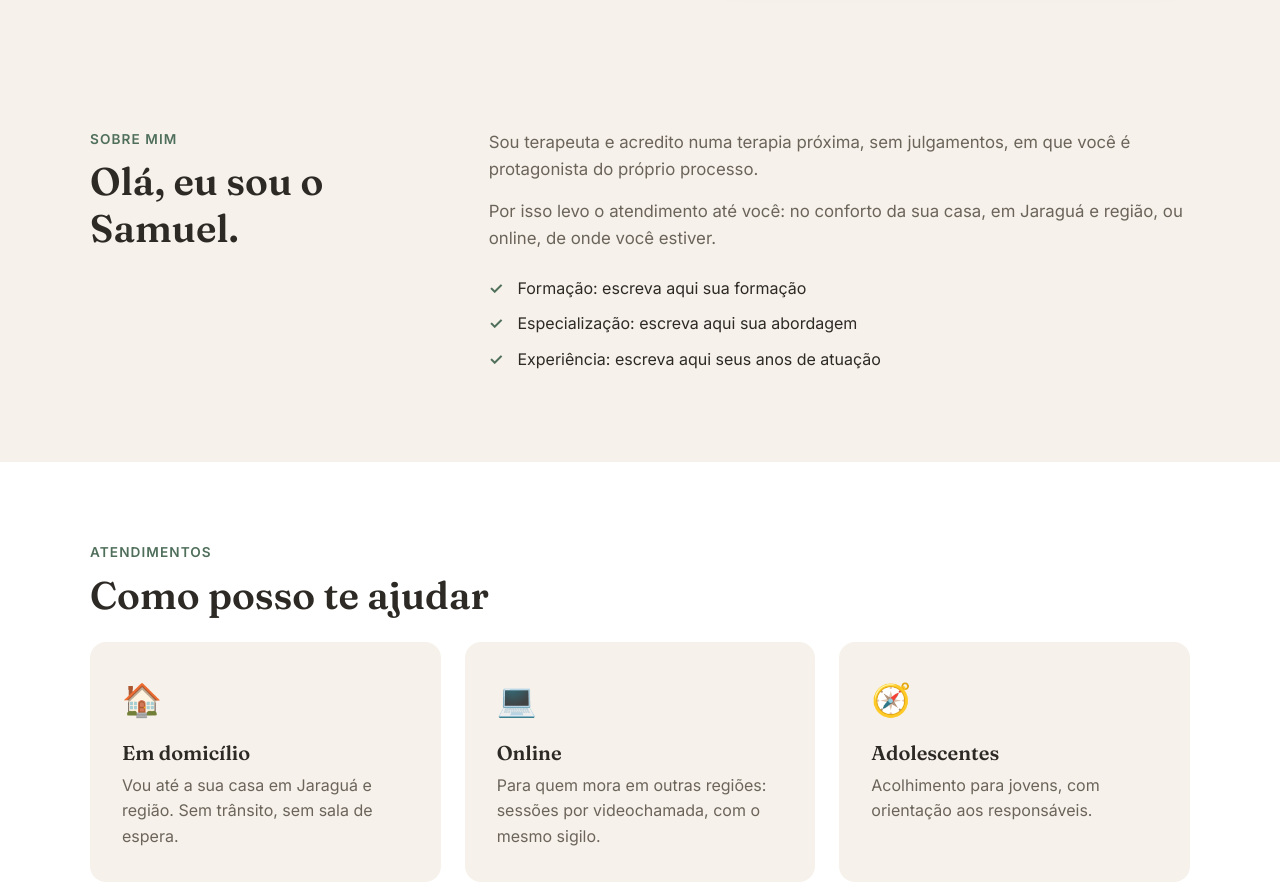
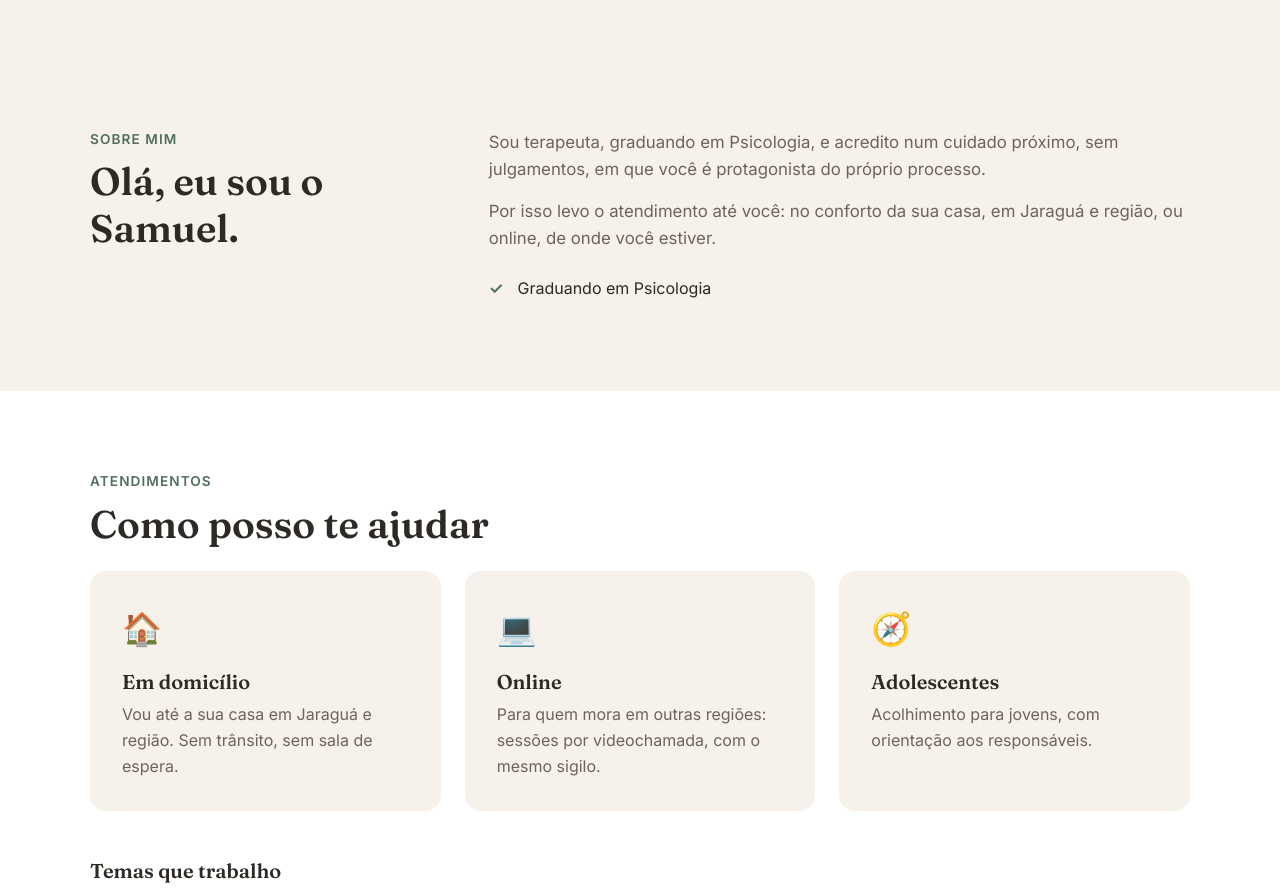
Before and after one commit to samuelSBDS/catalogo-filmes, a plain HTML site: page terapeuta/index.html in a window 1280 px wide. Shown: the part 780-1676 px from the top of the page. Drawn offline with Linux system fonts and the light colour scheme.

Commit message:
Adiciona formação: graduando em Psicologia
Co-Authored-By: Claude Opus 5.5 <noreply@anthropic.com>
Claude-Session: https://claude.ai/code/session_013rbXB3tDJbfzzKZZjwPtZe

```diff
--- a/terapeuta/index.html
+++ b/terapeuta/index.html
@@ -71,17 +71,15 @@
         </div>
         <div class="sobre__texto">
           <p>
-            Sou terapeuta e acredito numa terapia próxima, sem julgamentos,
-            em que você é protagonista do próprio processo.
+            Sou terapeuta, graduando em Psicologia, e acredito num cuidado
+            próximo, sem julgamentos, em que você é protagonista do próprio processo.
           </p>
           <p>
             Por isso levo o atendimento até você: no conforto da sua casa, em
             Jaraguá e região, ou online, de onde você estiver.
           </p>
           <ul class="lista-check">
-            <li>Formação: escreva aqui sua formação</li>
-            <li>Especialização: escreva aqui sua abordagem</li>
-            <li>Experiência: escreva aqui seus anos de atuação</li>
+            <li>Graduando em Psicologia</li>
           </ul>
         </div>
       </div>
```
